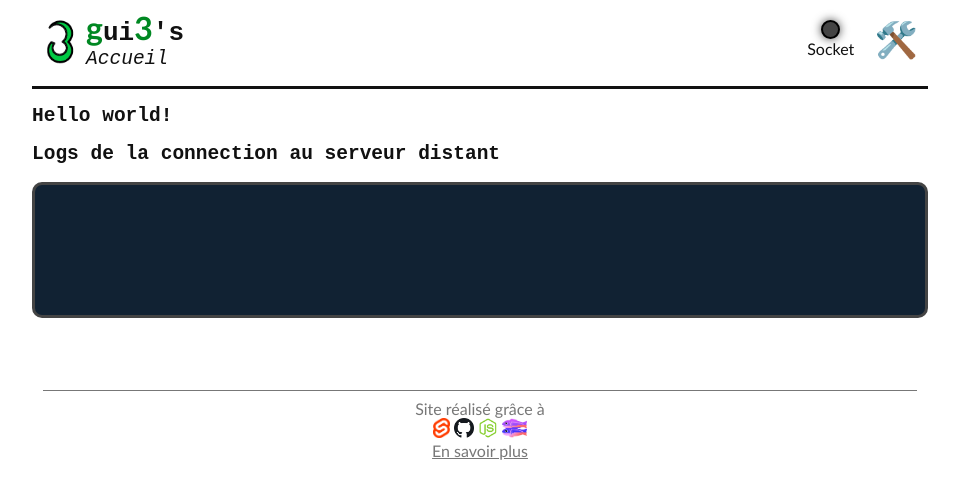
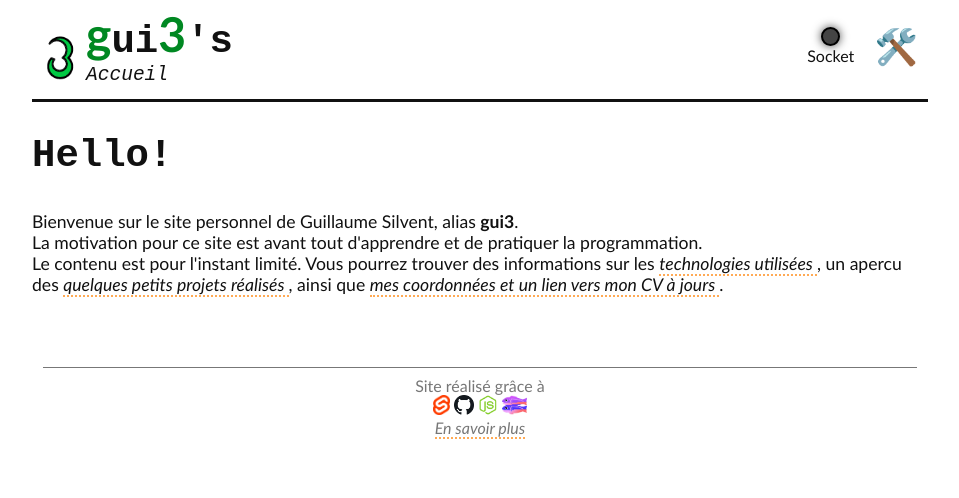
Before and after one commit to gui3/gui3, a Svelte app: page / in a window 1280 px wide. Shown: the top 498 px of the page, without its empty margins (160-1119 px from the left). Built offline with nearby package versions, Linux system fonts and the light colour scheme; no server answers.

Commit message:
change style of links

```diff
--- a/public/css/dark.css
+++ b/public/css/dark.css
@@ -2,6 +2,10 @@
 html {
   background: #222;
   color: #eee;
+}
+
+button {
+  border-color: #eee;
 }
 
 .opaque {
--- a/public/css/global.css
+++ b/public/css/global.css
@@ -11,9 +11,31 @@ h1, h2, h3 {
   font-family: monospace;
 }
 
+h1 {
+  font-size: 3em;
+}
+
+p {
+  font-size: 1.1em;
+}
+
+a {
+  text-decoration: none;
+  -font-weight: bold;
+  color: inherit;
+  border-bottom: 2px dotted #fa5;
+  font-style: italic;
+}
+
+a:hover {
+  text-shadow: 2px 2px 2px #fa5;
+}
+
 a.nolink {
   text-decoration: none;
   color: inherit;
+  border-bottom: none;
+  font-style: inherit;
 }
 
 .bold {
--- a/public/css/light.css
+++ b/public/css/light.css
@@ -2,6 +2,10 @@
 html {
   background: #fff;
   color: #111;
+}
+
+button {
+  border-color: #111;
 }
 
 .opaque {
--- a/src/components/CloseButton.svelte
+++ b/src/components/CloseButton.svelte
@@ -11,5 +11,6 @@ on:click={click}>
 <style>
   .CloseButton {
     float: right;
+    color: inherit;
   }
 </style>
--- a/src/head/ThemeSwitch.svelte
+++ b/src/head/ThemeSwitch.svelte
@@ -18,6 +18,7 @@ on:click={switchTheme}>
   size="medium"
   string="{$theme_store === "light" ? "🌘" : "🌞"}"
   />
+  {$theme_store === "dark" ? "mode clair" : "mode sombre"}
 </span>
 
 <style>
--- a/src/projects/TicTacToe.svelte
+++ b/src/projects/TicTacToe.svelte
@@ -23,9 +23,4 @@
 <div class="TicTacToe" bind:this={container}/>
 
 <style>
-  .TicTacToe {
-    background: inherit !important;
-    color: inherit !important;
-    border-radius: 0 !important;
-  }
 </style>
--- a/src/routes/About.svelte
+++ b/src/routes/About.svelte
@@ -0,0 +1,4 @@
+<script>
+  import Logo from "../components/Logo.svelte"
+  import Card from "../components/Card.svelte"
+</script>
--- a/src/routes/Home.svelte
+++ b/src/routes/Home.svelte
@@ -1,14 +1,34 @@
 <script>
-  import {socket} from "../server/socket.js"
-  import SocketLogs from "../server/SocketLogs.svelte"
+  // import {socket} from "../server/socket.js"
+  // import SocketLogs from "../server/SocketLogs.svelte"
 
-  socket.onAny((ev, ...args) => console.log(ev, args))
-  socket.emit("message", "coucou toi")
+  // socket.onAny((ev, ...args) => console.log(ev, args))
+  // socket.emit("message", "coucou toi")
 </script>
 
-<h1>Hello world!</h1>
+<h1>Hello!</h1>
 
-<SocketLogs />
+<p>
+  Bienvenue sur le site personnel de Guillaume Silvent,
+  alias <strong>gui3</strong>.
+  <br/>
+  La motivation pour ce site est avant tout d'apprendre
+  et de pratiquer la programmation.
+  <br/>
+  Le contenu est pour l'instant limité.
+  Vous pourrez trouver des informations sur les
+  <a href="/#/about">
+    technologies utilisées
+  </a>,
+  un apercu des
+  <a href="/#/projects">
+    quelques petits projets réalisés
+  </a>,
+  ainsi que
+  <a href="/#/contact">
+    mes coordonnées et un lien vers mon CV à jours
+  </a>.
+</p>
 
 <style>
 </style>
```
